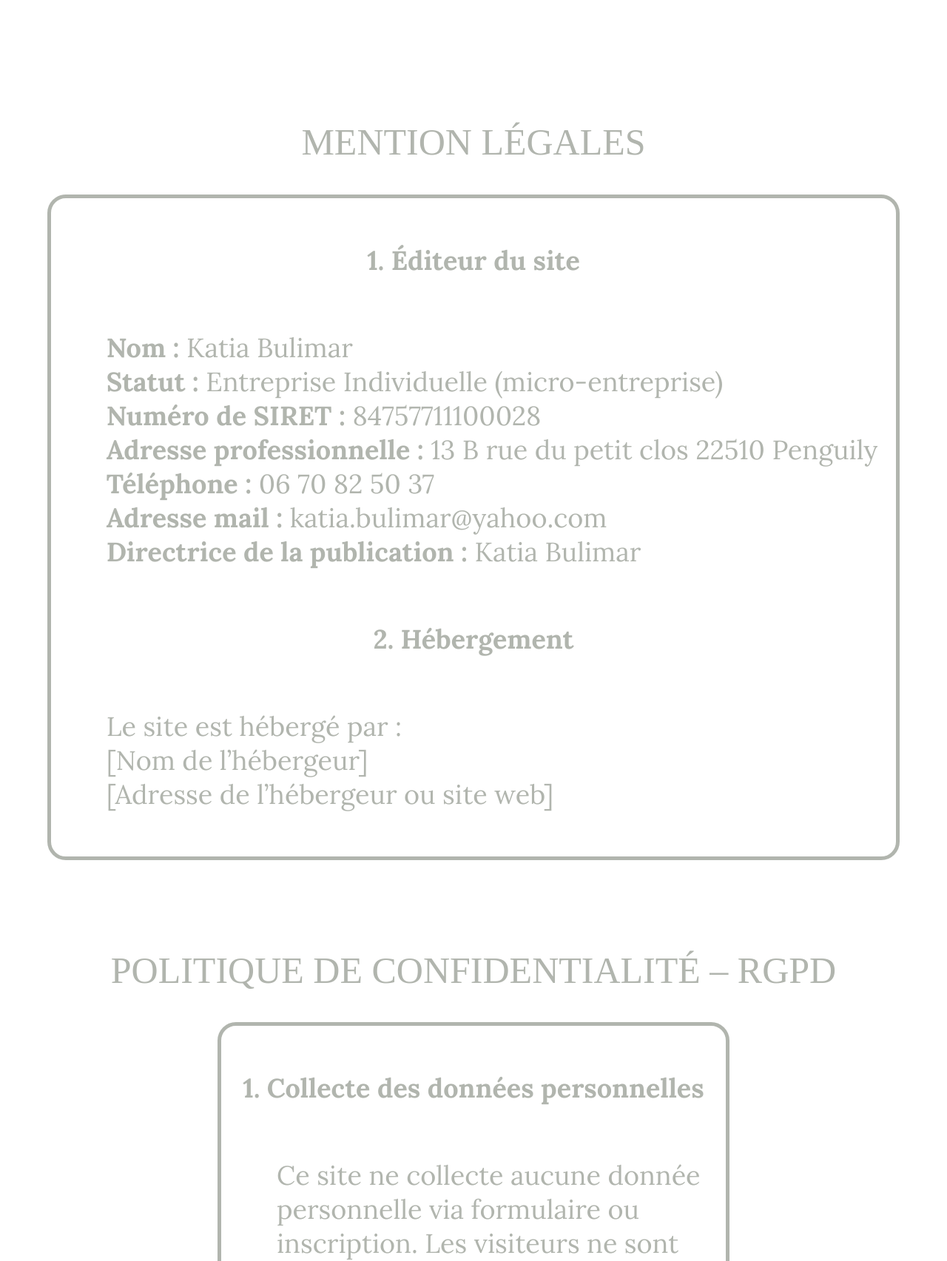
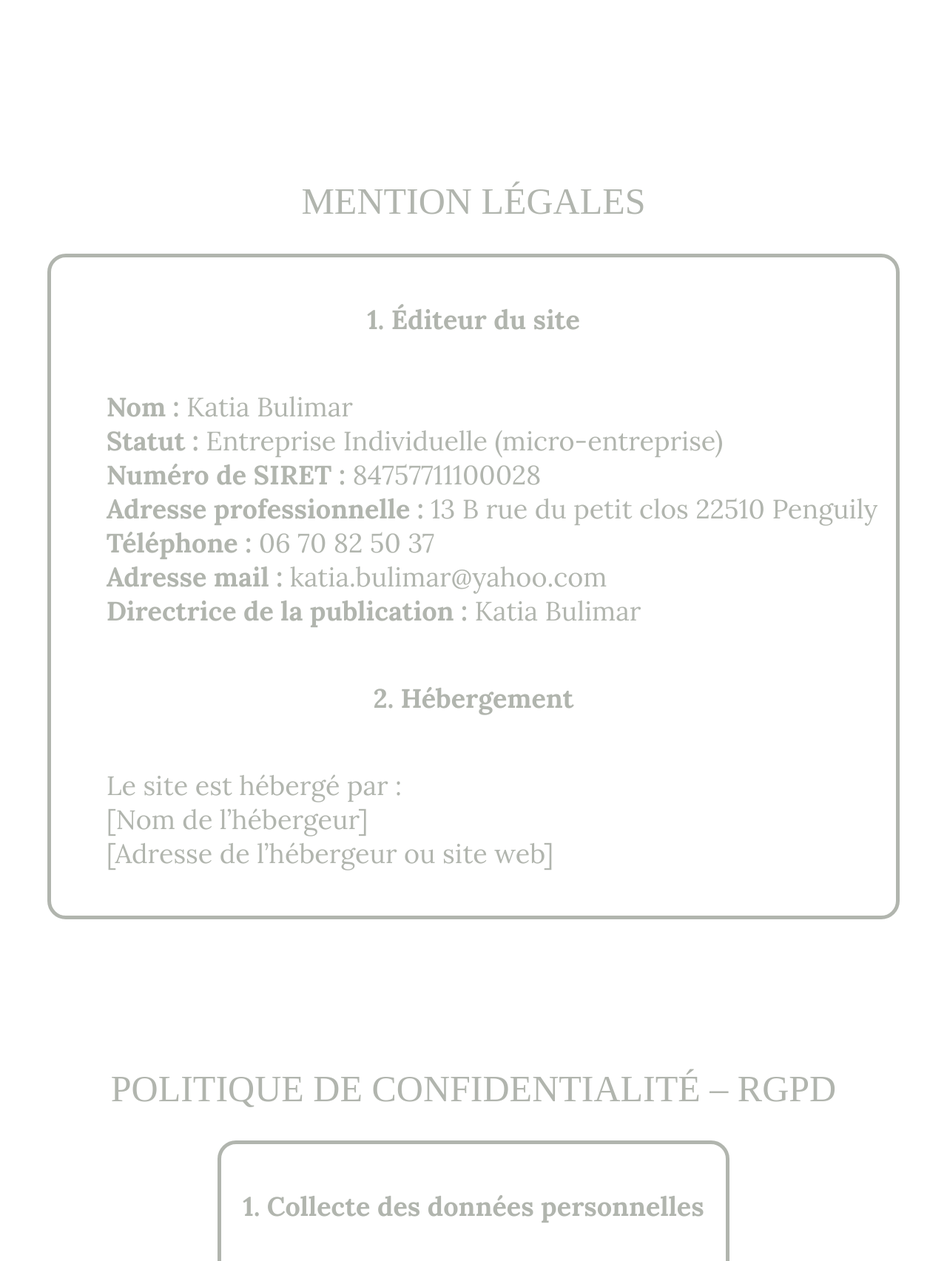
Before and after one commit to RxlBaptiste/SiteKatia, a PHP site: page /pages/RGPD.html in a window 1280 px wide. Shown: the part 751-2456 px from the top of the page at 74% size. Run offline with PHP 8.4, Linux system fonts and the light colour scheme; some web fonts are replaced.

Commit message:
AddMarginRGPD

```diff
--- a/style.css
+++ b/style.css
@@ -1389,6 +1389,14 @@ h4 {
 }
 
 /* =========================
+   TABLETTE(601px - 1024px)
+   ========================= */
+@media (min-width: 601px) and (max-width: 1500px) {
+  .legal {
+    margin-top: 80px;
+  }
+}
+/* =========================
    MOBILE (<= 600px)
    ========================= */
 @media (max-width: 600px) {
```
